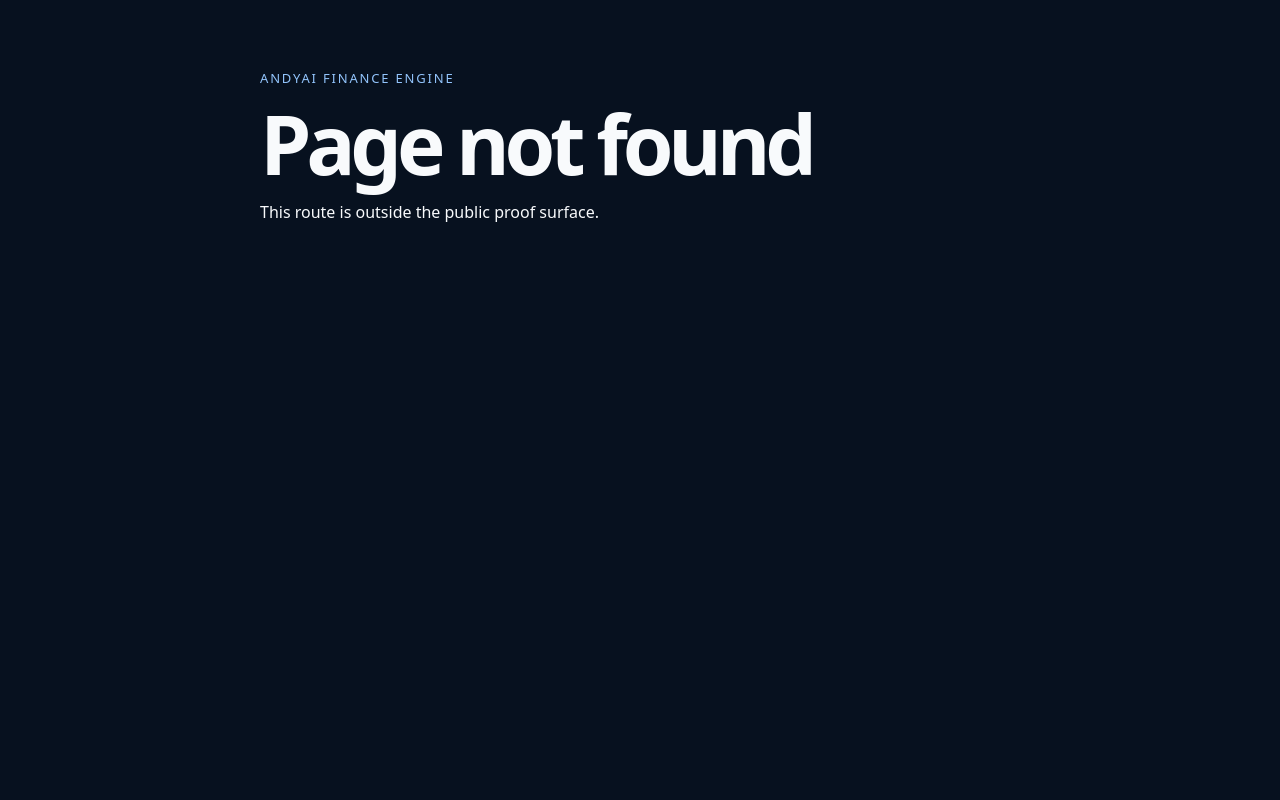
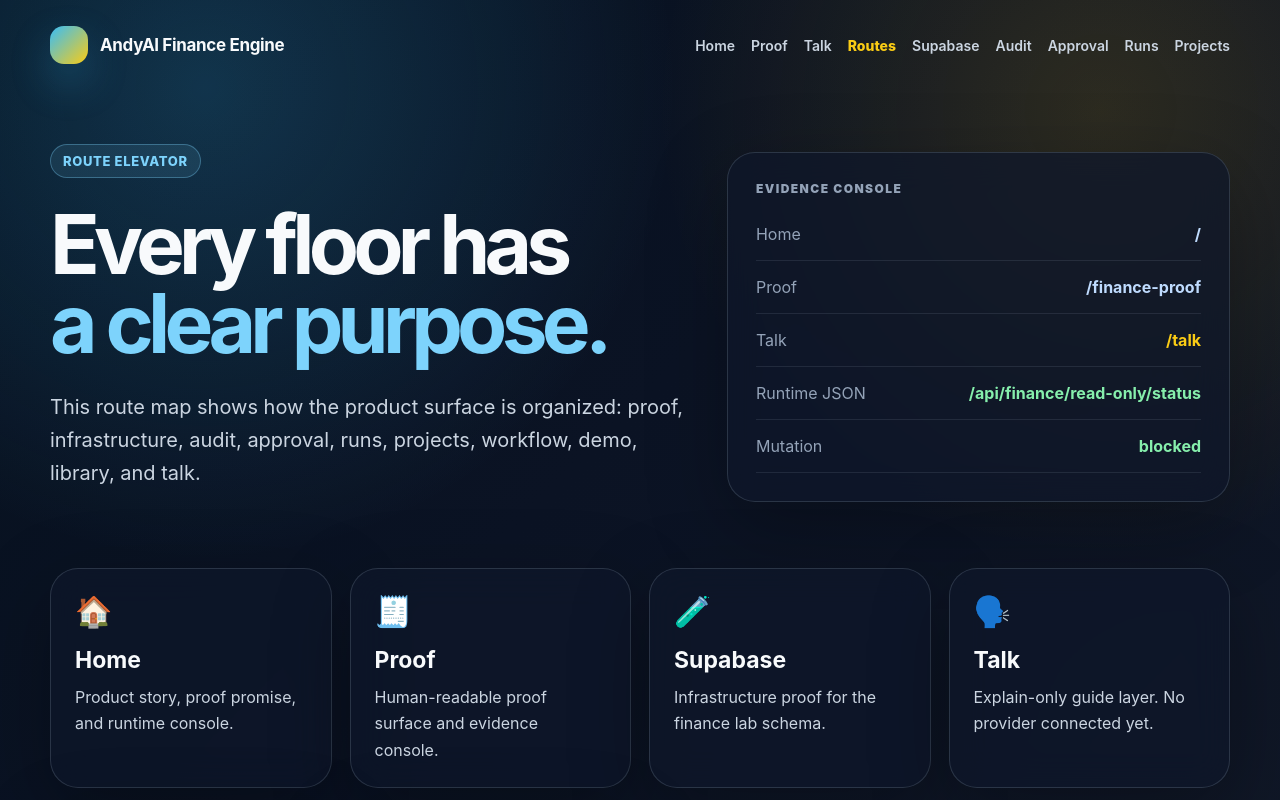
Before and after one commit to kolundzic/andyai-finance-engine, a Next.js app: page /routes in a window 1280 px wide. Before the commit this address had no page. Shown: the top 800 px of the page. Built offline with nearby package versions, Linux system fonts and the light colour scheme.

Commit message:
feat: add v14.5.0 route elevator page

```diff
--- /dev/null
+++ b/app/routes/page.tsx
@@ -0,0 +1,34 @@
+import { EvidenceConsole, FeatureGrid, PrestigePage } from "../../src/ui/finance-prestige-system";
+
+export const metadata = {
+  title: "AndyAI Finance Engine — Route Elevator",
+  description: "Public route map for the finance engine product surface.",
+};
+
+export default function RoutesPage() {
+  return (
+    <PrestigePage
+      active="/routes"
+      badge="Route Elevator"
+      title="Every floor has"
+      accent="a clear purpose."
+      lead="This route map shows how the product surface is organized: proof, infrastructure, audit, approval, runs, projects, workflow, demo, library, and talk."
+      right={<EvidenceConsole rows={[
+        ["Home", "/", "blue"],
+        ["Proof", "/finance-proof", "blue"],
+        ["Talk", "/talk", "gold"],
+        ["Runtime JSON", "/api/finance/read-only/status", "green"],
+        ["Mutation", "blocked", "green"],
+      ]} />}
+    >
+      <FeatureGrid items={[
+        ["🏠", "Home", "Product story, proof promise, and runtime console."],
+        ["🧾", "Proof", "Human-readable proof surface and evidence console."],
+        ["🧪", "Supabase", "Infrastructure proof for the finance lab schema."],
+        ["🗣️", "Talk", "Explain-only guide layer. No provider connected yet."],
+        ["✅", "Approval", "Human authority gate above automation."],
+        ["📚", "Library", "Templates, guides, and future proof packs."],
+      ]} />
+    </PrestigePage>
+  );
+}
--- a/package.json
+++ b/package.json
@@ -1,6 +1,6 @@
 {
   "name": "andyai-finance-engine",
-  "version": "14.4.0",
+  "version": "14.5.0",
   "private": true,
   "description": "AndyAI Finance Engine — public showcase powered by a governed financial modeling core.",
   "scripts": {
```
Also changed, not shown: 3 other files (tests, documents, lock files or other folders).
